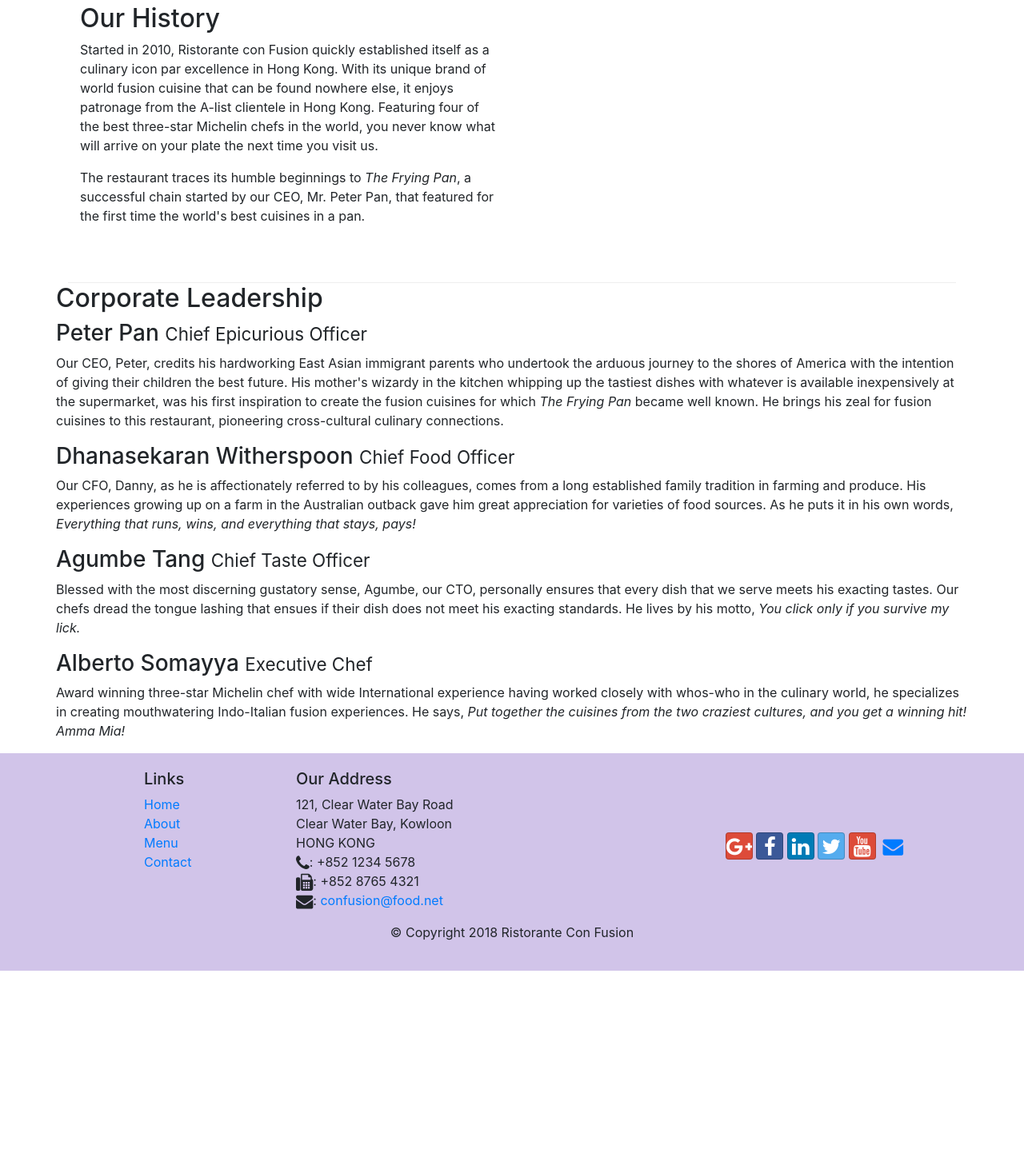
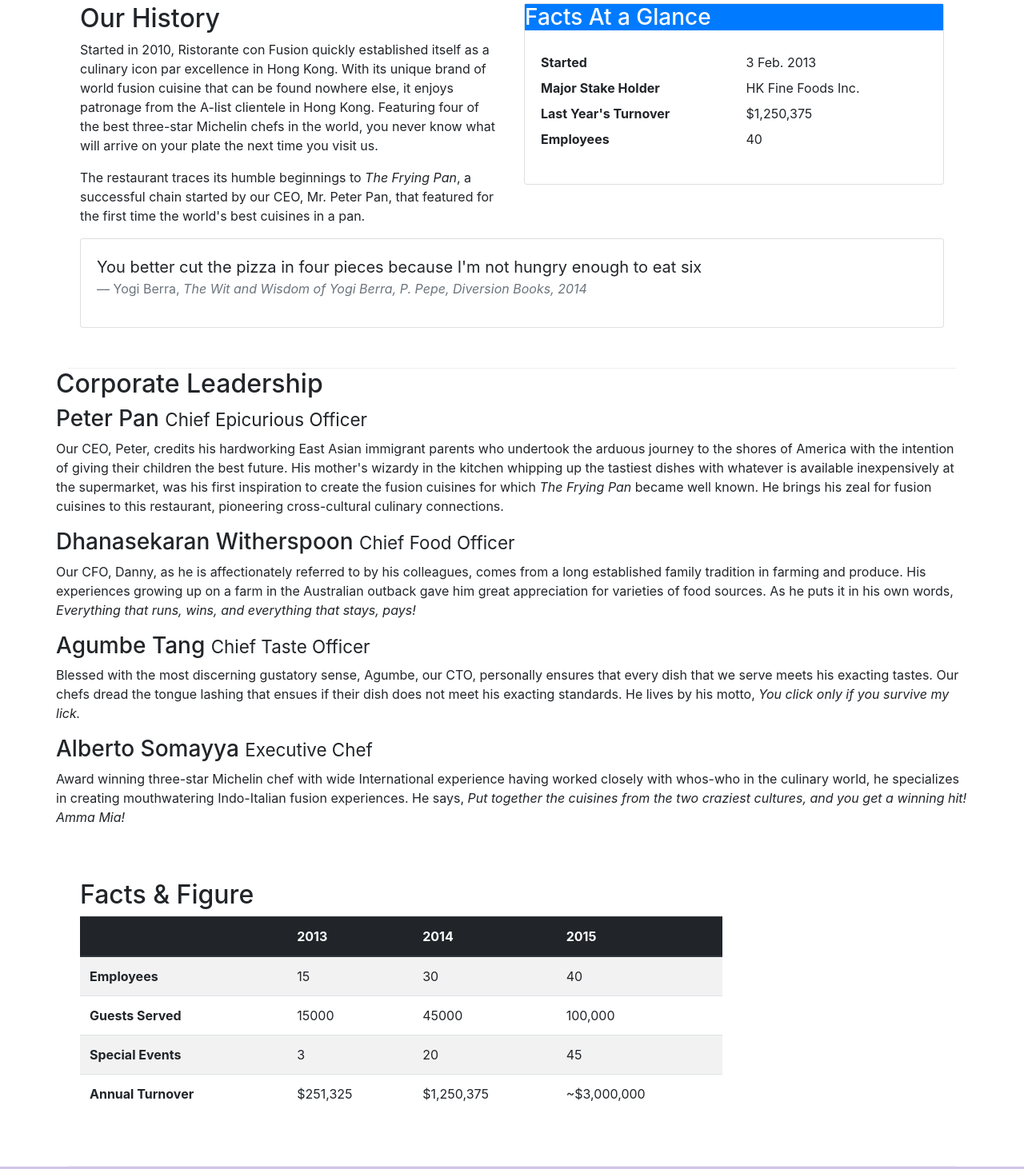
Before and after one commit to Naveen-Singh8783/restaurent, a website: page aboutus.html in a window 1280 px wide. Shown: the part 511-1973 px from the top of the page at 80% size. Before the commit the page ends 1725 px from the top, so only its background shows below. Drawn offline with nearby package versions, Linux system fonts and the light colour scheme.

Commit message:
Tables and cards

```diff
--- a/aboutus.html
+++ b/aboutus.html
@@ -25,10 +25,10 @@
                     <a class="navbar-brand mr-auto" href="#">Ristorante Con Fusion</a>
                     <div class="collapse navbar-collapse" id="Navbar">
                         <ul class="navbar-nav mr-auto">
-                                <li class="nav-item"><a class="nav-link" href="./index.html"><span class="fa fa-home fa-lg"></span>Home</a></li>
-                                <li class="nav-item active"><a class="nav-link" href="#"><span class="fa fa-info fa-lg"></span>About</a></li>
-                                <li class="nav-item"><a class="nav-link" href="#"><span class="fa fa-list fa-lg"></span>Menu</a></li>
-                                <li class="nav-item"><a class="nav-link" href="./contactus.html"><span class="fa fa-address-card fa-lg"></span>Contact</a></li>
+                                <li class="nav-item"><a class="nav-link" href="./index.html"><span class="fa fa-home fa-lg"></span> Home</a></li>
+                                <li class="nav-item active"><a class="nav-link" href="#"><span class="fa fa-info fa-lg"></span> About</a></li>
+                                <li class="nav-item"><a class="nav-link" href="#"><span class="fa fa-list fa-lg"></span> Menu</a></li>
+                                <li class="nav-item"><a class="nav-link" href="./contactus.html"><span class="fa fa-address-card fa-lg"></span> Contact</a></li>
                         </ul>
                     </div>
                 </div>
@@ -65,9 +65,36 @@
                 <p>Started in 2010, Ristorante con Fusion quickly established itself as a culinary icon par excellence in Hong Kong. With its unique brand of world fusion cuisine that can be found nowhere else, it enjoys patronage from the A-list clientele in Hong Kong.  Featuring four of the best three-star Michelin chefs in the world, you never know what will arrive on your plate the next time you visit us.</p>
                 <p>The restaurant traces its humble beginnings to <em>The Frying Pan</em>, a successful chain started by our CEO, Mr. Peter Pan, that featured for the first time the world's best cuisines in a pan.</p>
             </div>
-            <div>
+            <div class="col-12 col-sm-6">
+                <div class="card">
+                    <h3 class ="card- head bg-primary text-white">Facts At a Glance</h3>
+                    <div class="card-body">
+                        <dl class="row">
+                            <dt class="col-6">Started</dt>
+                            <dd class="col-6">3 Feb. 2013</dd>
+                            <dt class="col-6">Major Stake Holder</dt>
+                            <dd class="col-6">HK Fine Foods Inc.</dd>
+                            <dt class="col-6">Last Year's Turnover</dt>
+                            <dd class="col-6">$1,250,375</dd>
+                            <dt class="col-6">Employees</dt>
+                            <dd class="col-6">40</dd>
+                        </dl>
+                    </div>
+                </div>
             </div>
+            <div class="col-12">
+                    <div class="card card-body bd-light">
+                        <blockquote class="blockquote">
+                            <p class="mb-0">You better cut the pizza in four pieces because I'm not hungry enough to eat six</p>
+                            <footer class="blockquote-footer">Yogi Berra,
+                                <cite tittle="Source Tittle">The Wit and Wisdom of Yogi Berra,
+                                        P. Pepe, Diversion Books, 2014</cite>
+                            </footer>
+                        </blockquote>
+                    </div>
+                </div>
         </div>
+
 
 
         <div class="row">
@@ -89,7 +116,50 @@
                 </div>
             </div>
        </div>
-
+       <div class="row row-content">
+           <div class="col-12 col-sm-9">
+            <h2>Facts &amp; Figure</h2>
+            <div class="table-responsive">
+                <table class="table table-striped">
+                    <thead class="thead-dark">
+                        <tr>
+                            <th>&nbsp;</th>
+                            <th>2013</th>
+                            <th>2014</th>
+                            <th>2015</th>
+                        </tr>
+                    </thead>
+                    <tbody>
+                        <tr>
+                            <th>Employees</th>
+                            <td>15</td>
+                            <td>30</td>
+                            <td>40</td>
+                        </tr>
+                        <tr>
+                            <th>Guests Served</th>
+                            <td>15000</td>
+                            <td>45000</td>
+                            <td>100,000</td>
+                        </tr>
+                        <tr>
+                            <th>Special Events</th>
+                            <td>3</td>
+                            <td>20</td>
+                            <td>45</td>
+                        </tr>
+                        <tr>
+                            <th>Annual Turnover</th>
+                            <td>$251,325</td>
+                            <td>$1,250,375</td>
+                            <td>~$3,000,000</td>
+                        </tr>
+                    </tbody>
+                </table>
+            </div>
+           </div>
+           <div class="col-12 col-sm-3"></div>
+       </div>
     </div>
 
     <footer class="footer">
```
Also changed, not shown: index.html (+3 -3 lines).
